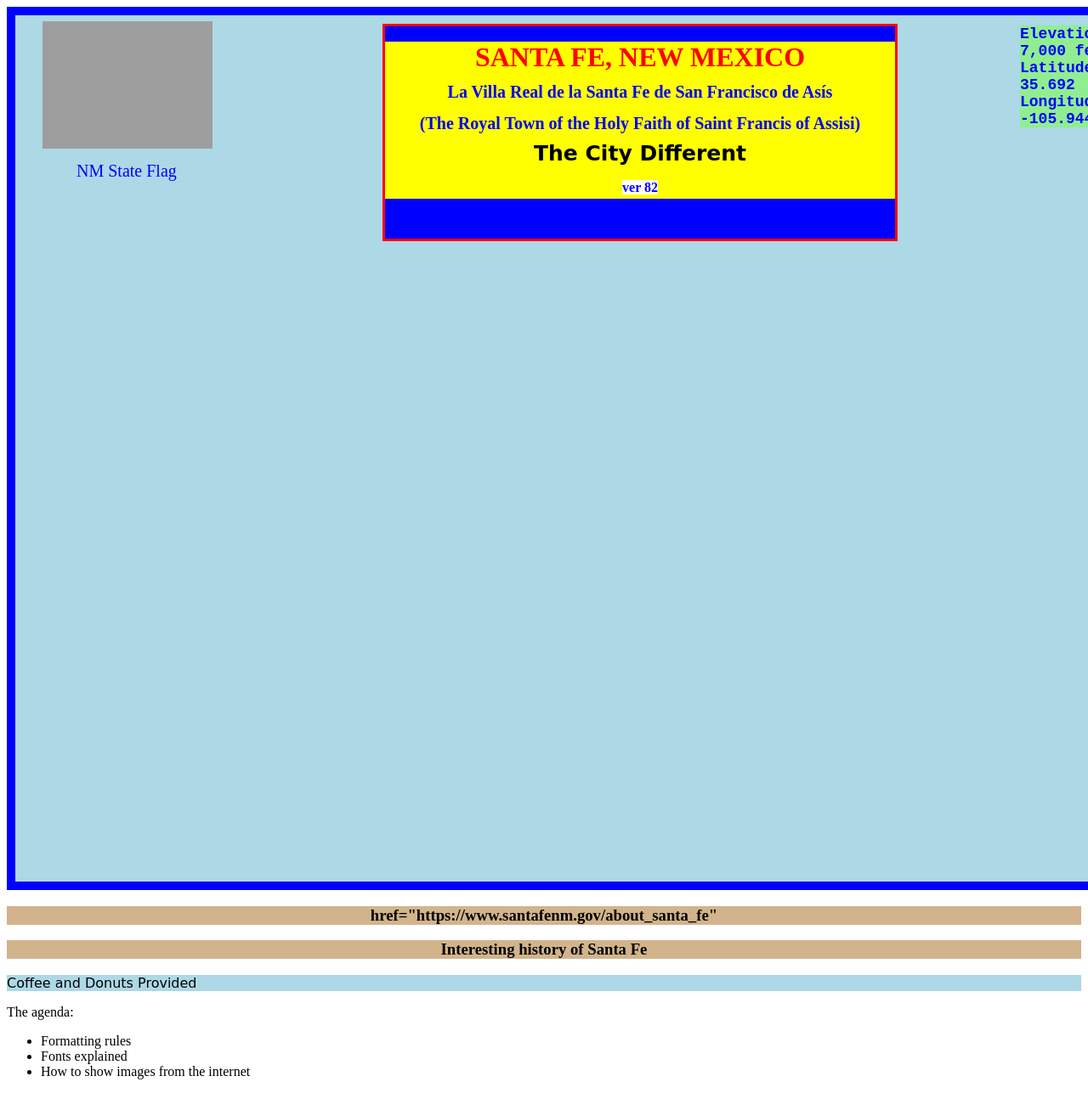
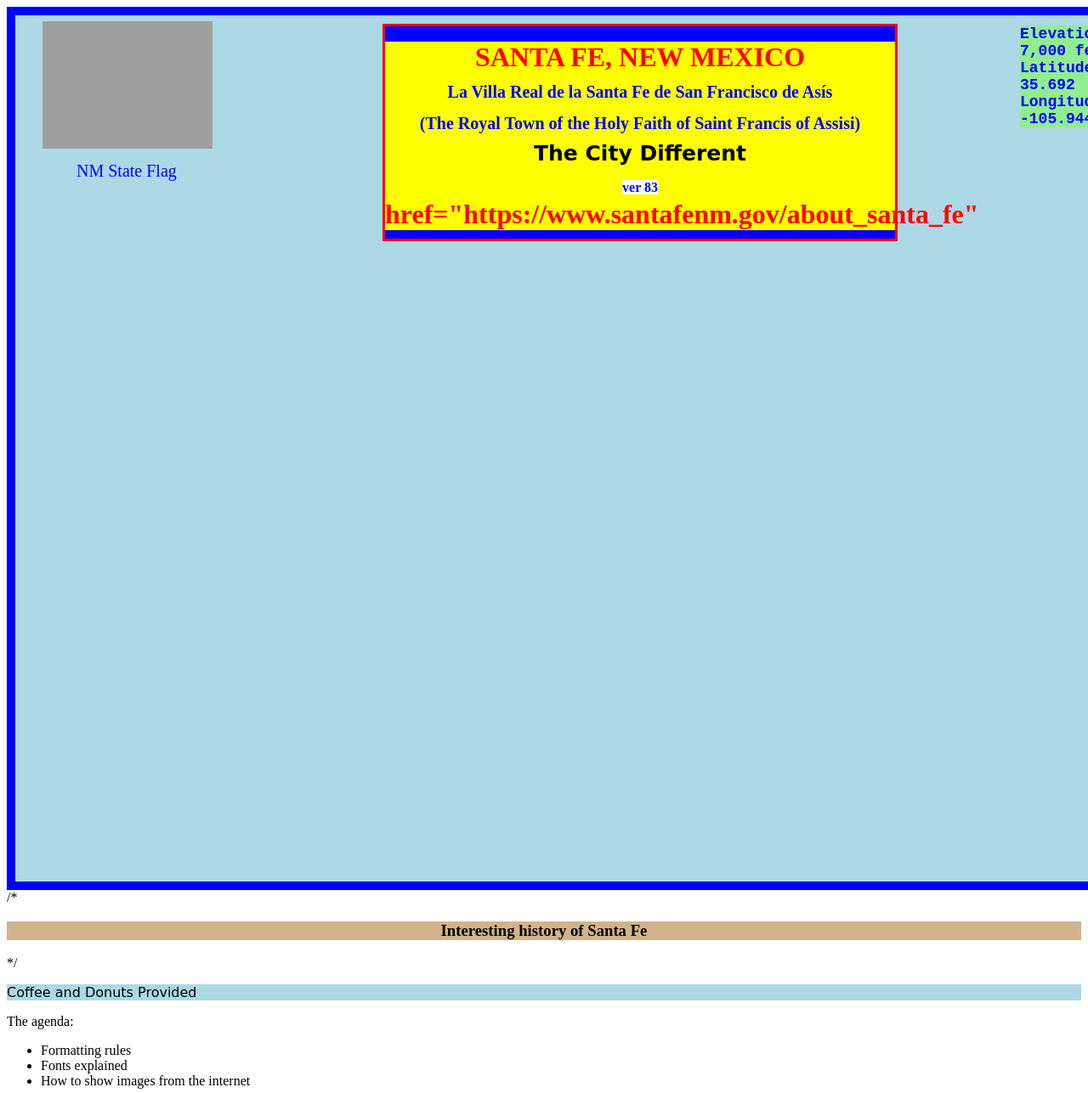
Before and after one commit to spurgy31/github.io, a plain HTML site: page index.html in a window 1280 px wide. Shown: the top 1287 px of the page at 85% size. Drawn offline with Linux system fonts and the light colour scheme; grey boxes are pictures that could not be loaded.

Commit message:
Update index.html

```diff
--- a/index.html
+++ b/index.html
@@ -92,17 +92,17 @@
                   <br>(The Royal Town of the Holy Faith of Saint Francis of Assisi)</span>
             <br><span style="color:black; font-family:cursive; font-size:25px"> The City Different</span>
             <br>  <span style="font-size:medium; color:blue; background-color:white;">
-                 ver 82</span>
-
+                 ver 83</span>
+                 <a> href="https://www.santafenm.gov/about_santa_fe" </a>
               </h1>
            </div>
        </div>
-        <h3> href="https://www.santafenm.gov/about_santa_fe" </h3>
 
 
 
-        <h3>Interesting history of Santa Fe
-        </h3>
+
+     /*   <h3>Interesting history of Santa Fe
+        </h3>*/
 
         <p id="donuts"> Coffee and Donuts Provided</p>
 
```
